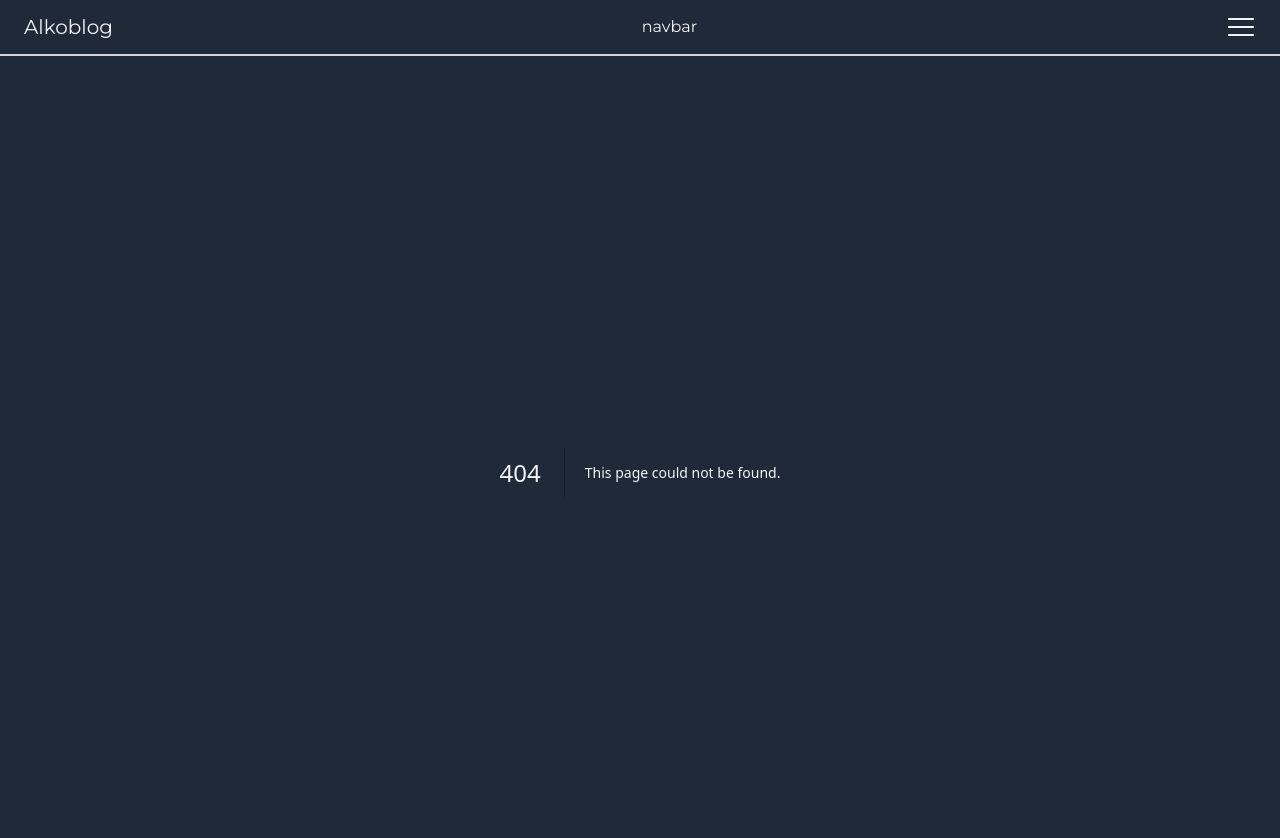
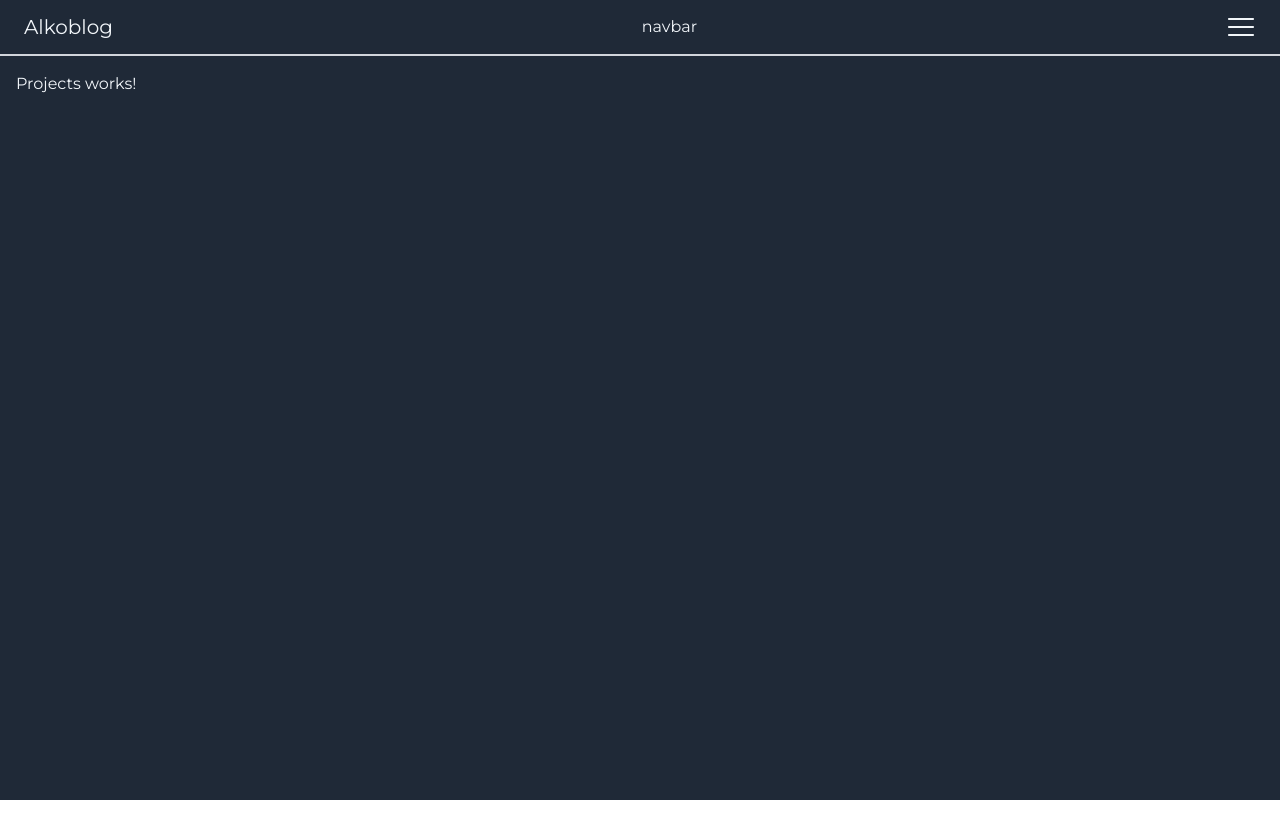
Before and after one commit to kalexei/alkoblog, a Next.js app: page /projects in a window 1280 px wide. Before the commit this address had no page. Shown: the top 838 px of the page. After the commit the page ends 800 px from the top, so only its background shows below. Built offline with nearby package versions, Linux system fonts and the light colour scheme.

Commit message:
add missing pages

```diff
--- /dev/null
+++ b/app/about/page.tsx
@@ -0,0 +1,7 @@
+import React from "react";
+
+const About: React.FC = () => {
+  return <div>About works!</div>;
+};
+
+export default About;
--- /dev/null
+++ b/app/hireme/page.tsx
@@ -0,0 +1,7 @@
+import React from "react";
+
+const Hireme: React.FC = () => {
+  return <div>Hireme works!</div>;
+};
+
+export default Hireme;
--- /dev/null
+++ b/app/projects/page.tsx
@@ -0,0 +1,7 @@
+import React from "react";
+
+const Projects: React.FC = () => {
+  return <div>Projects works!</div>;
+};
+
+export default Projects;
```
